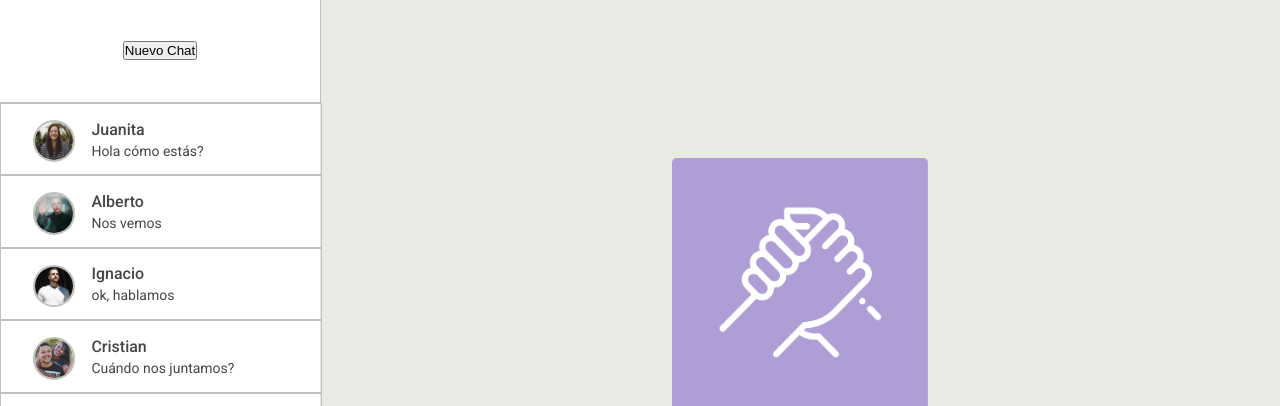
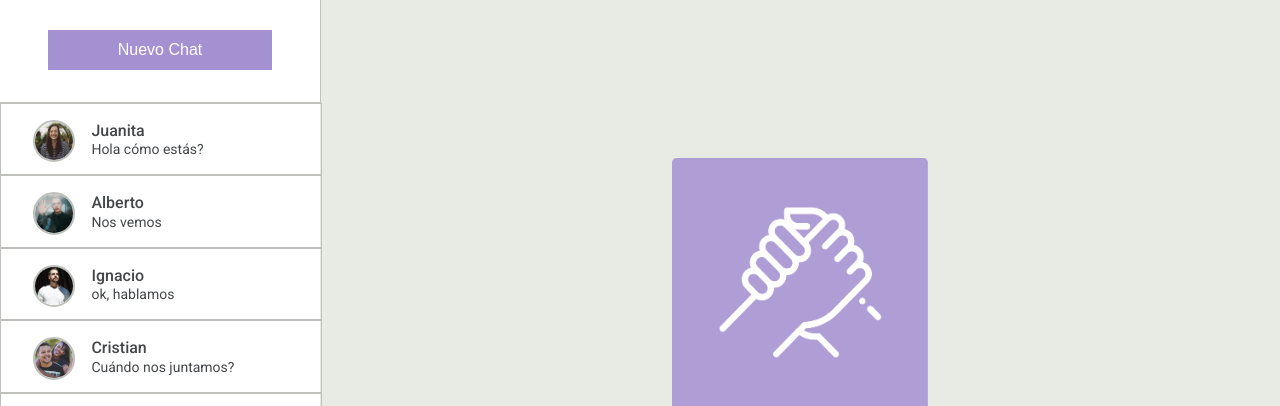
Before and after one commit to pro33cl/ccsavanzadoflex, a plain HTML site: page index.html in a window 1280 px wide. Shown: the part 69-475 px from the top of the page. Drawn offline with Linux system fonts and the light colour scheme.

Commit message:
Avance 6 - Final

```diff
--- a/assets/css/style.css
+++ b/assets/css/style.css
@@ -113,11 +113,28 @@ body {
     height: 2rem;
 }
 
+.user-newchat{
+    height: 6.5rem;
+    width: 20rem;
+}
 
-.user-newchat{
+.button{
+    width: 14rem;
     height: 2.5rem;
-    padding: 2rem;
-    width: 16rem;
+    border-radius: 0;
+    border-style: none;
+}
+
+.button-bg{
+    background-color: #a491d2;
+}
+
+button:hover{
+    background-color: #cdc3e6;
+}
+
+button:focus{
+    background-color: #bec1bb;
 }
 
 .container-chat {
@@ -171,8 +188,14 @@ body {
     font-weight: 400;
 }
 
+.text-button{
+    font-size: 1rem;
+    color: white;
+    font-weight: 500;
+}
+
 .text-nickname-user{
-    margin: 0 0 0.25rem 0;
+    margin: 0 0 0.1rem 0;
     padding: 0;
     font-size: 16px;
     color:#444749;
--- a/index.html
+++ b/index.html
@@ -34,8 +34,7 @@
                 </div>
                 <!--Botón Nuevo Chat-->
                 <div class="user-newchat border-on-1 f-column f-center-center">
-                    <button class="">Nuevo Chat</button>
-
+                    <button class="button button-bg text-button">Nuevo Chat</button>
                 </div>
             </div>
             <!--Body del menu de usuarios-->
@@ -120,15 +119,6 @@
                         <p class="text-lastmessage">Hola</p>
                     </div>
                 </div>
-
-
-
-
-
-
-
-
-
             </div>
         </section>
         <!--Sección Chat-->
@@ -138,8 +128,6 @@
                 <h1 class="text-l-normal-center">Comienza el Networking</h1>
                 <p class="text-m-normal-center">Presiona el botón <span class="text-m-bold-center">"Nuevo chat"</span> para comenzar a crear nuevas redes de contacto para tu empresa o emprendimiento</p>
             </div>
-
-
         </section>
     </main>
 </body>
```
